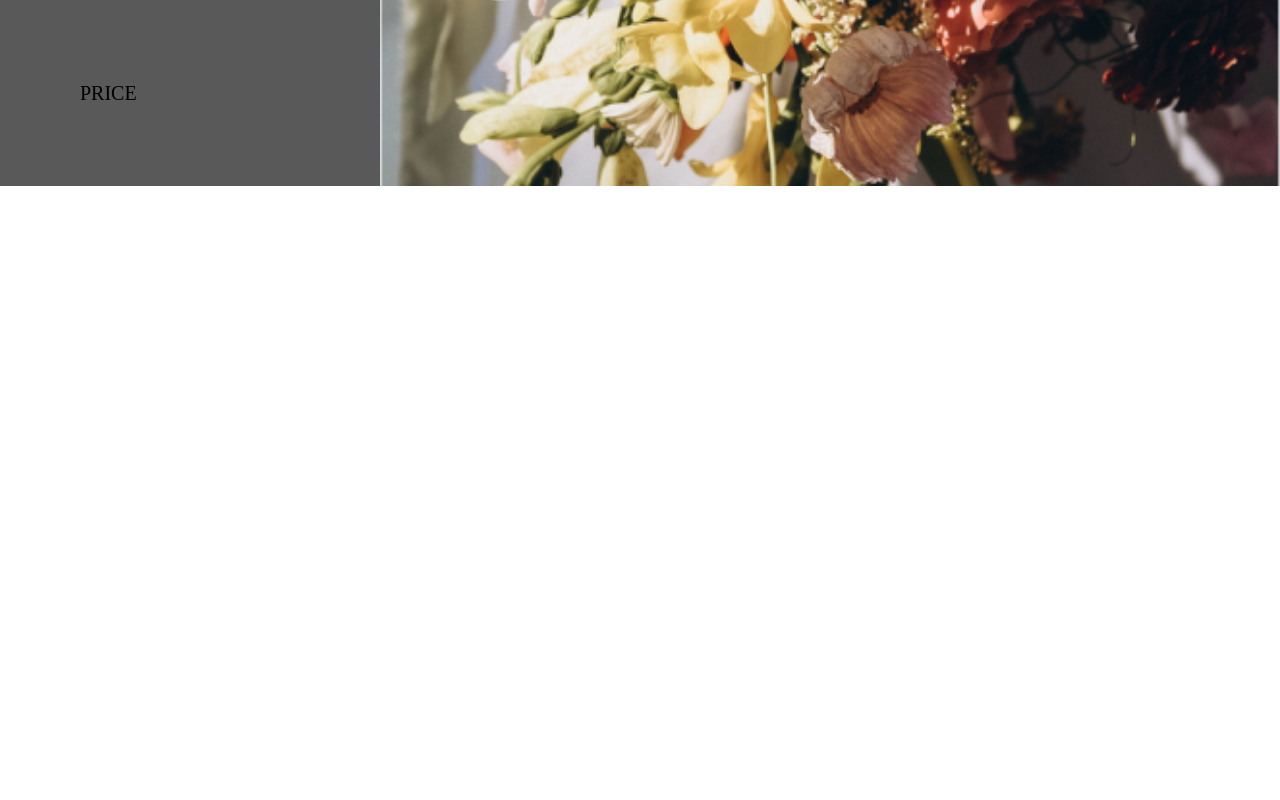
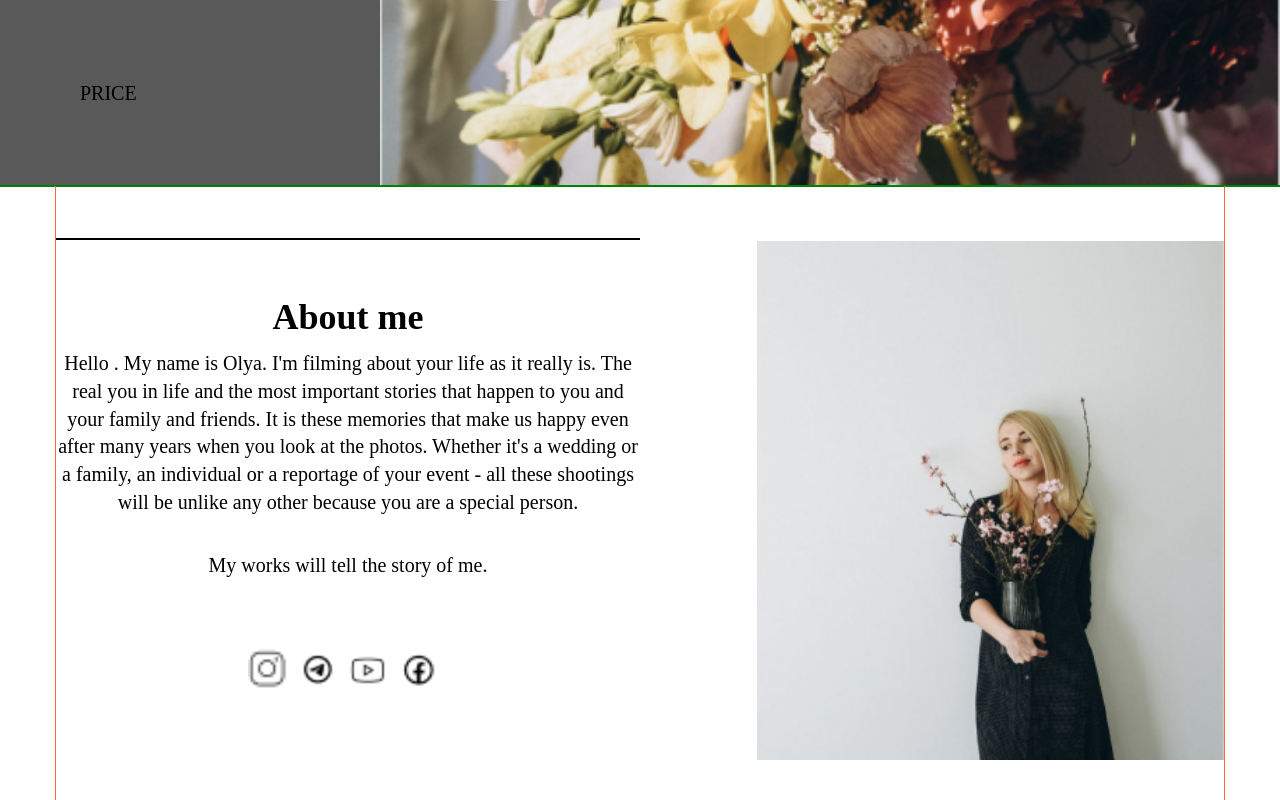
Before and after one commit to AlekseySteblivets/about-your-life, a React (Create React App) app: page / in a window 1280 px wide. Shown: the part 2622-3422 px from the top of the page. Before the commit the page ends 2808 px from the top, so only its background shows below. Built offline with nearby package versions, Linux system fonts and the light colour scheme; a web font is replaced by a local one.

Commit message:
added AboutMe

```diff
--- a/src/assets/styles/_fonts.scss
+++ b/src/assets/styles/_fonts.scss
@@ -47,3 +47,15 @@
   font-weight: 400;
   font-size: 20px;
 }
+
+@mixin font-inter-title-about-me {
+  font-family: "Inter";
+  font-size: 36px;
+  line-height: 1.22;
+}
+
+@mixin font-inter-text-about-me {
+  font-family: "Inter";
+  font-size: 20px;
+  line-height: 1.39;
+}
--- /dev/null
+++ b/src/components/AboutMe/AboutMe.js
@@ -0,0 +1,28 @@
+import SocialMedia from "../../lib/SocialMedia";
+
+import styles from "./AboutMe.module.scss";
+
+export default function AboutMe() {
+  return (
+    <div className={styles.block}>
+      <div className={styles.infoAboutAuthor}>
+        <h3 className={styles.title}>About me</h3>
+        <p className={styles.text}>
+          Hello . My name is Olya. I'm filming about your life as it really is.
+          The real you in life and the most important stories that happen to you
+          and your family and friends. It is these memories that make us happy
+          even after many years when you look at the photos. Whether it's a
+          wedding or a family, an individual or a reportage of your event - all
+          these shootings will be unlike any other because you are a special
+          person.
+        </p>
+        <p className={styles.textFinPart}>
+          My works will tell the story of me.
+        </p>
+        <SocialMedia />
+      </div>
+
+      <div className={styles.fotoAuthor}></div>
+    </div>
+  );
+}
--- /dev/null
+++ b/src/components/AboutMe/AboutMe.module.scss
@@ -0,0 +1,73 @@
+@import "../../assets/styles/fonts";
+@import "../../assets/styles/media";
+
+.block {
+  padding-bottom: 40px;
+  @include media-tablet {
+    display: flex;
+    justify-content: space-between;
+  }
+}
+
+.title {
+  position: relative;
+  padding-top: 100px;
+  padding-bottom: 10px;
+  @include font-inter-title-about-me;
+  @include media-desktop {
+    padding-top: 110px;
+  }
+  &::after {
+    content: "";
+    position: absolute;
+    bottom: 110px;
+    display: block;
+    width: 100%;
+    border: 1px solid #000000;
+  }
+}
+
+.text {
+  @include font-inter-text-about-me;
+}
+
+.textFinPart {
+  margin-top: 35px;
+  @include font-inter-text-about-me;
+}
+
+.fotoAuthor {
+  background-image: url("../../assets/img/about-me360.jpg");
+  background-size: cover;
+  background-position: center;
+  background-repeat: no-repeat;
+  width: 100%;
+
+  height: 470px;
+
+  @include media-i-phone {
+    background-image: url("../../assets/img/about-me414.jpg");
+  }
+
+  @include media-tablet {
+    background-image: url("../../assets/img/about-me768.jpg");
+    margin-top: 41px;
+    margin-left: 30px;
+    width: 50%;
+    height: inherit;
+  }
+
+  @include media-desktop {
+    background-image: url("../../assets/img/about-me1024.jpg");
+    width: 40%;
+    margin-top: 55px;
+  }
+}
+
+.infoAboutAuthor {
+  display: flex;
+  flex-direction: column;
+  @include media-tablet {
+    width: 50%;
+  }
+}
--- /dev/null
+++ b/src/components/AboutMe/index.js
@@ -0,0 +1 @@
+export { default } from "./AboutMe";
--- /dev/null
+++ b/src/lib/SocialMedia/SocialMedia.js
@@ -0,0 +1,69 @@
+import iconInstagram from "../../assets/img/icon-instagram.png";
+import iconFacebook from "../../assets/img/icon-facebook.png";
+import iconTelegram from "../../assets/img/icon-telegram.png";
+import iconYoutube from "../../assets/img/icon-youtube.png";
+
+import styles from "./SocialMedia.module.scss";
+
+export default function SocialMedia() {
+  return (
+    <ul className={styles.menu}>
+      <li className={styles.item}>
+        <a
+          className={styles.link}
+          href="https://www.instagram.com/"
+          target="_blank"
+          rel="noreferrer"
+        >
+          <img
+            src={iconInstagram}
+            alt="icon social media"
+            className={styles.icon}
+          />
+        </a>
+      </li>
+      <li className={styles.item}>
+        <a
+          className={styles.link}
+          href="https://web.telegram.org/"
+          target="_blank"
+          rel="noreferrer"
+        >
+          <img
+            src={iconTelegram}
+            alt="icon social media"
+            className={styles.icon}
+          />
+        </a>
+      </li>
+      <li className={styles.item}>
+        <a
+          className={styles.link}
+          href="https://www.youtube.com/"
+          target="_blank"
+          rel="noreferrer"
+        >
+          <img
+            src={iconYoutube}
+            alt="icon social media"
+            className={styles.icon}
+          />
+        </a>
+      </li>
+      <li className={styles.item}>
+        <a
+          className={styles.link}
+          href="https://www.facebook.com/"
+          target="_blank"
+          rel="noreferrer"
+        >
+          <img
+            src={iconFacebook}
+            alt="icon social media"
+            className={styles.icon}
+          />
+        </a>
+      </li>
+    </ul>
+  );
+}
--- /dev/null
+++ b/src/lib/SocialMedia/SocialMedia.module.scss
@@ -0,0 +1,25 @@
+@import "../../assets/styles/media";
+@import "../../assets/styles/fonts";
+
+.menu {
+  display: flex;
+  justify-content: center;
+  align-items: center;
+}
+
+.icon {
+  width: 18px;
+  @include media-tablet {
+    width: 25px;
+  }
+  @include media-desktop {
+    width: 40px;
+  }
+}
+
+.item {
+  margin-right: 5px;
+  @include media-desktop {
+    margin-right: 10px;
+  }
+}
--- /dev/null
+++ b/src/lib/SocialMedia/index.js
@@ -0,0 +1 @@
+export { default } from "./SocialMedia";
--- a/src/pages/PreviewPage/PreviewPage.js
+++ b/src/pages/PreviewPage/PreviewPage.js
@@ -9,6 +9,7 @@ import Navigation from "../../components/Navigation/Navigation";
 import styles from "./PreviewPage.module.scss";
 import NewWorks from "../../components/NewWorks/NewWorks";
 import Portpholio from "../../components/Portpholio/Portpholio";
+import AboutMe from "../../components/AboutMe";
 
 // const pageViews = [
 //   {
@@ -48,6 +49,12 @@ export default function PreviewPage() {
             <Portpholio />
           </Container>
         </LayoutSection>
+
+        <LayoutSection id="aboutMe">
+          <Container>
+            <AboutMe />
+          </Container>
+        </LayoutSection>
       </main>
     </>
   );
```
